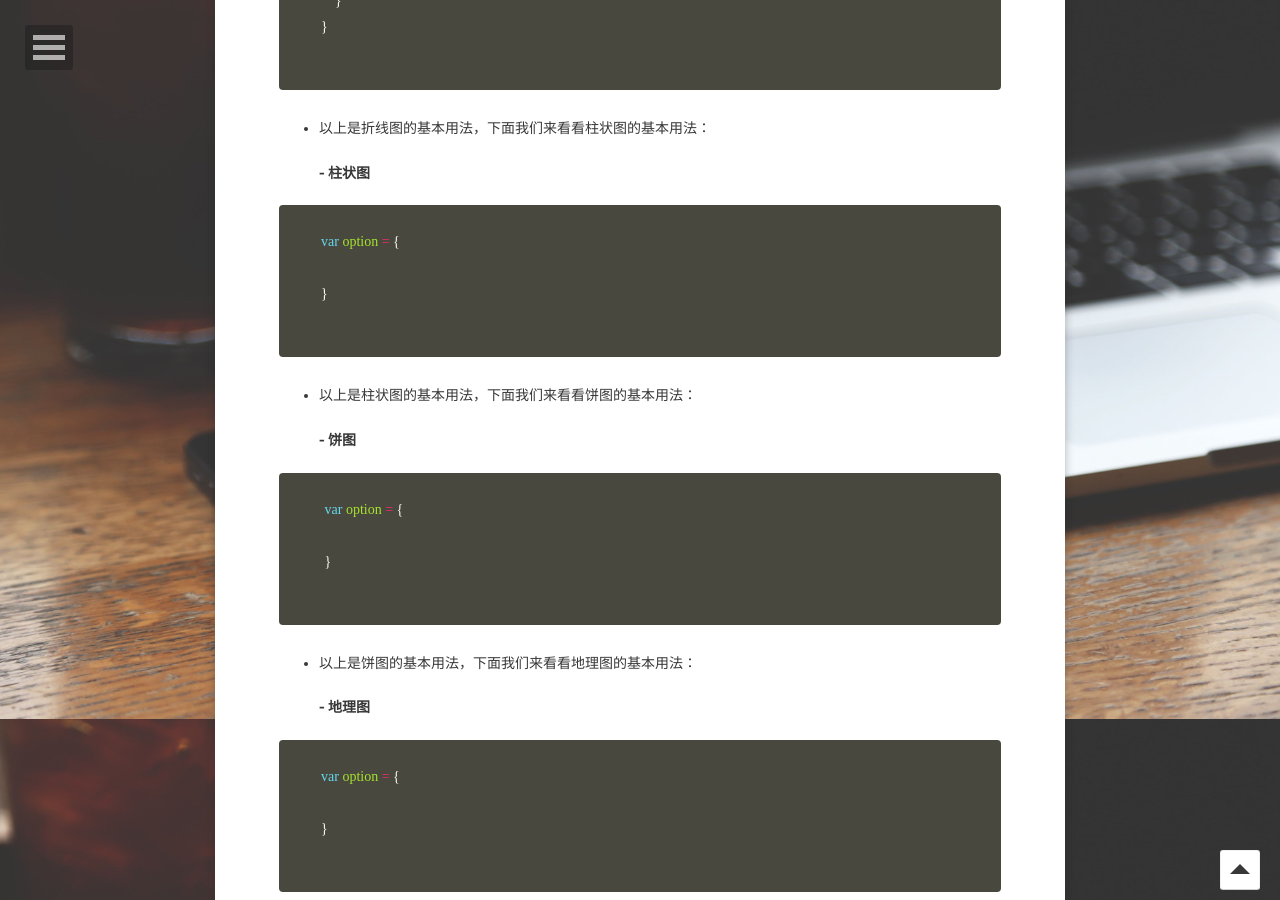
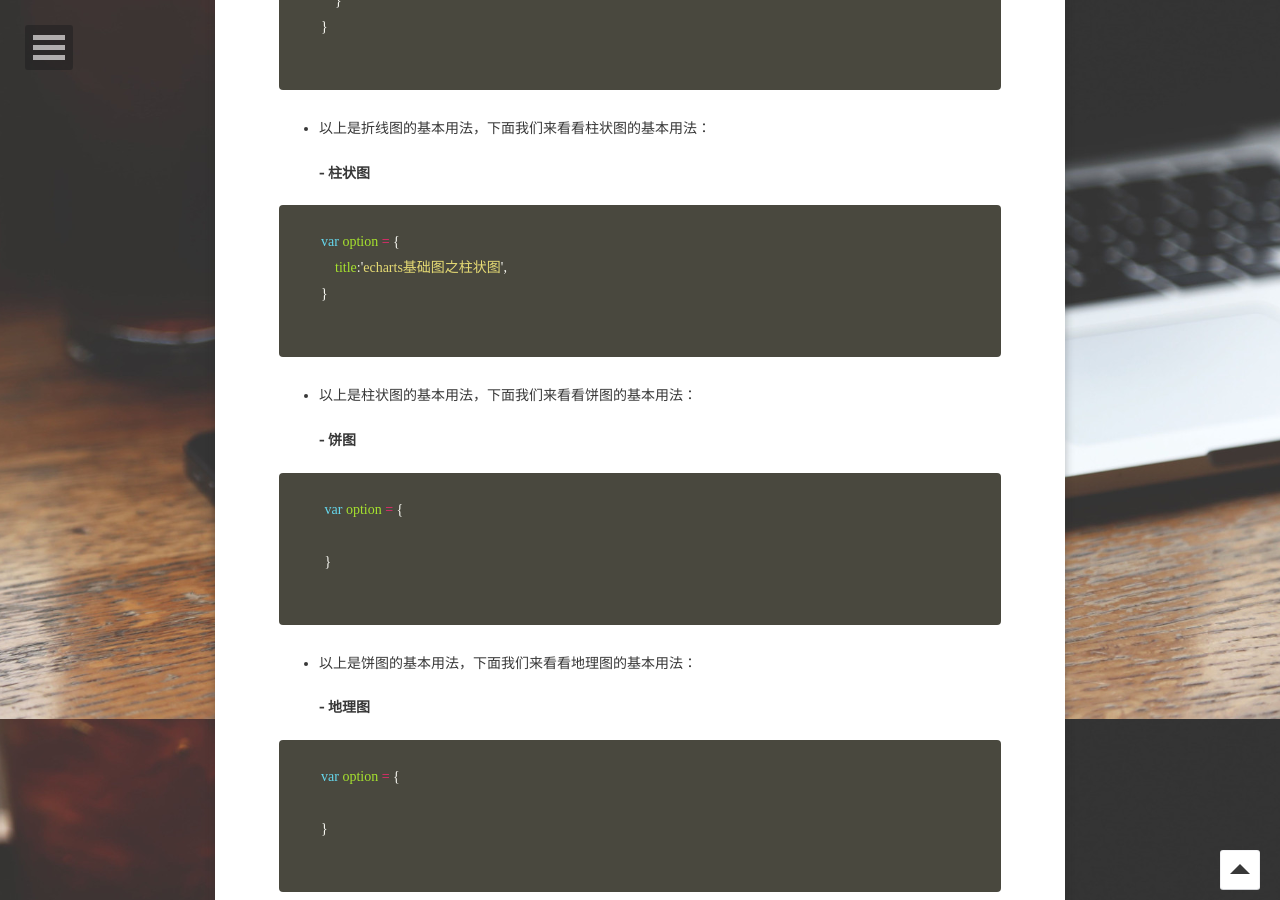
Before and after one commit to xcs-go/xcs.github.io, a Jekyll site: the page built from _posts/2017-10-16-echarts-example1.md, in a window 1280 px wide and 900 px high, scrolled down 2881 px. Built offline with Jekyll 4.4.1, drawn with Linux system fonts in a browser that asks for light colours; some web fonts are replaced; comment, search, counter and statistics services are not loaded.

```diff
--- a/_posts/2017-10-16-echarts-example1.md
+++ b/_posts/2017-10-16-echarts-example1.md
@@ -110,7 +110,7 @@
   #### - 柱状图
     {% highlight javascript %}
         var option = {
-
+            title:'echarts基础图之柱状图',
         }
     {% endhighlight %}
 
```
